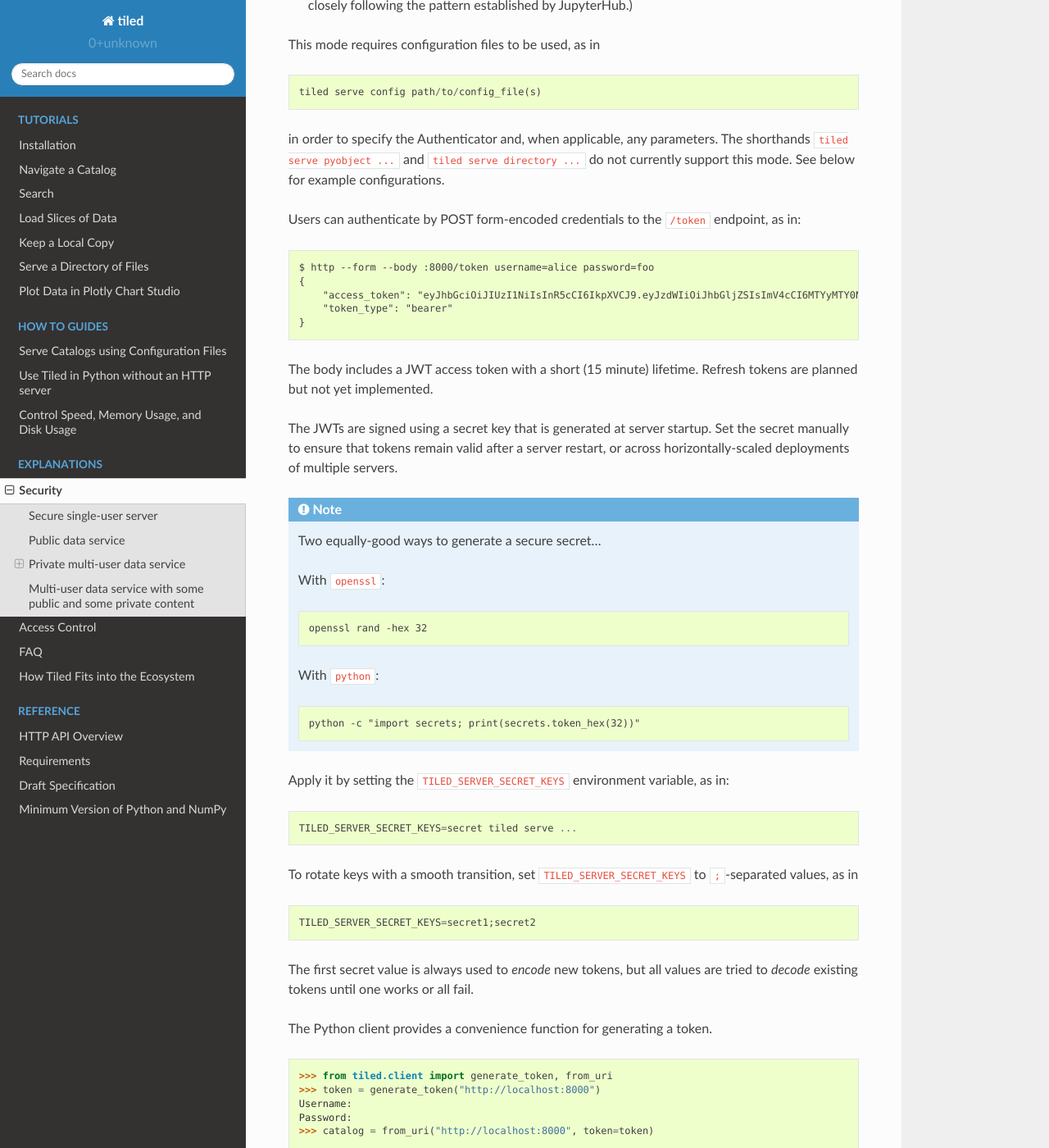
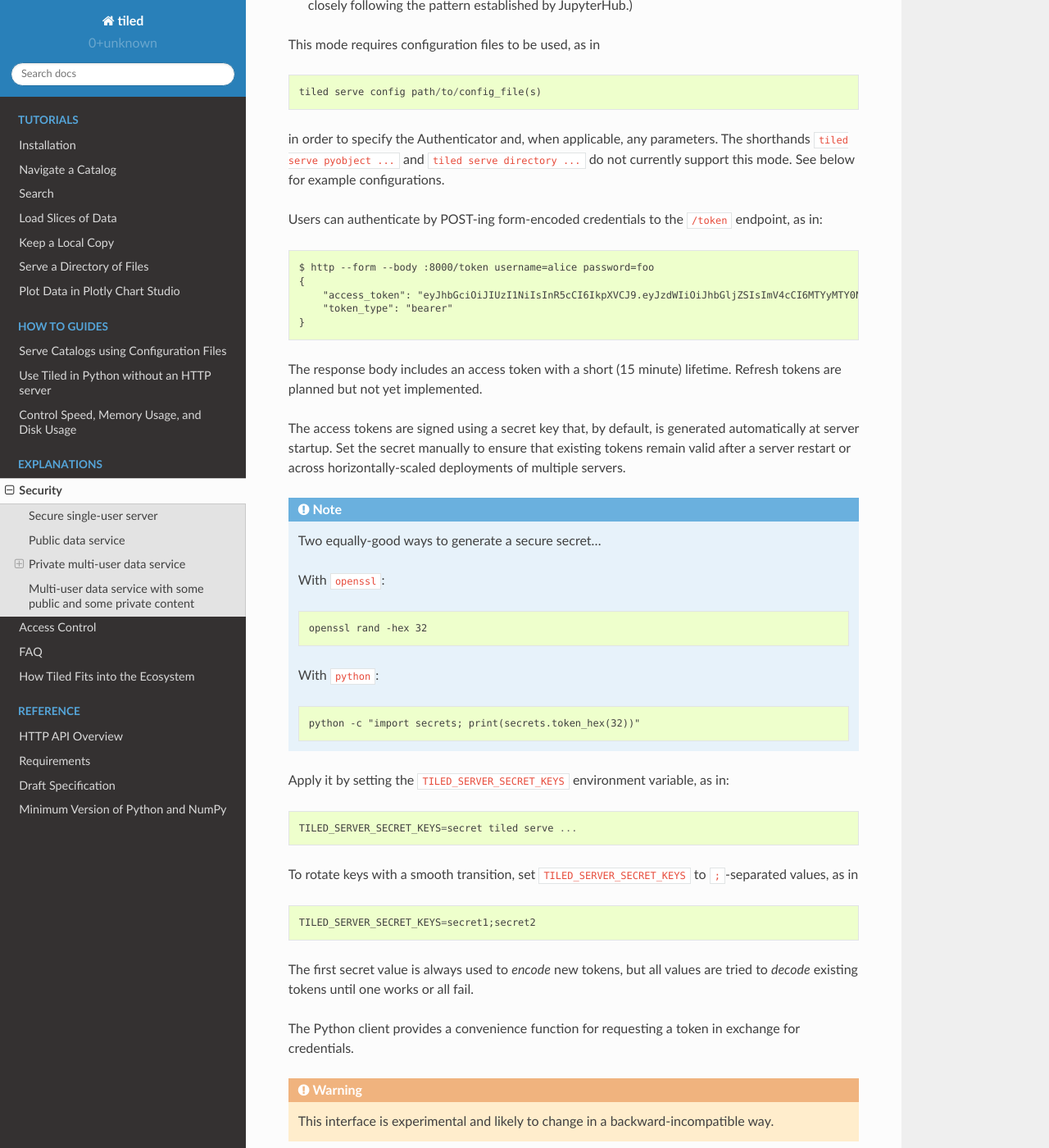
Before and after one commit to bluesky/tiled, a Sphinx documentation site: the page built from docs/source/explanations/security.md, in a window 1280 px wide and 1400 px high, scrolled down 2393 px. Shown: the whole window at 82% size. Built offline with Sphinx 7.4.7 and the Read the Docs theme 2.0.0, drawn with Linux system fonts in a browser that asks for light colours; pages that are not in the unit, such as notebooks, are missing from menus.

Commit message:
Refine security section more

````diff
--- a/docs/source/explanations/security.md
+++ b/docs/source/explanations/security.md
@@ -120,7 +120,7 @@ in order to specify the Authenticator and, when applicable, any parameters.
 The shorthands ``tiled serve pyobject ...`` and ``tiled serve directory ...``
 do not currently support this mode. See below for example configurations.
 
-Users can authenticate by POST form-encoded credentials to the ``/token``
+Users can authenticate by POST-ing form-encoded credentials to the ``/token``
 endpoint, as in:
 
 ```
@@ -131,12 +131,13 @@ $ http --form --body :8000/token username=alice password=foo
 }
 ```
 
-The body includes a JWT access token with a short (15 minute) lifetime. Refresh
-tokens are planned but not yet implemented.
+The response body includes an access token with a short (15 minute) lifetime.
+Refresh tokens are planned but not yet implemented.
 
-The JWTs are signed using a secret key that is generated at server startup.
-Set the secret manually to ensure that tokens remain valid after a server
-restart, or across horizontally-scaled deployments of multiple servers.
+The access tokens are signed using a secret key that, by default, is generated
+automatically at server startup. Set the secret manually to ensure that existing
+tokens remain valid after a server restart or across horizontally-scaled
+deployments of multiple servers.
 
 ```{note}
 
@@ -168,7 +169,13 @@ TILED_SERVER_SECRET_KEYS=secret1;secret2
 The first secret value is always used to *encode* new tokens, but all values are
 tried to *decode* existing tokens until one works or all fail.
 
-The Python client provides a convenience function for generating a token.
+The Python client provides a convenience function for requesting a token
+in exchange for credentials.
+
+```{warning}
+
+This interface is experimental and likely to change in a backward-incompatible way.
+```
 
 ```python
 >>> from tiled.client import generate_token, from_uri
````
